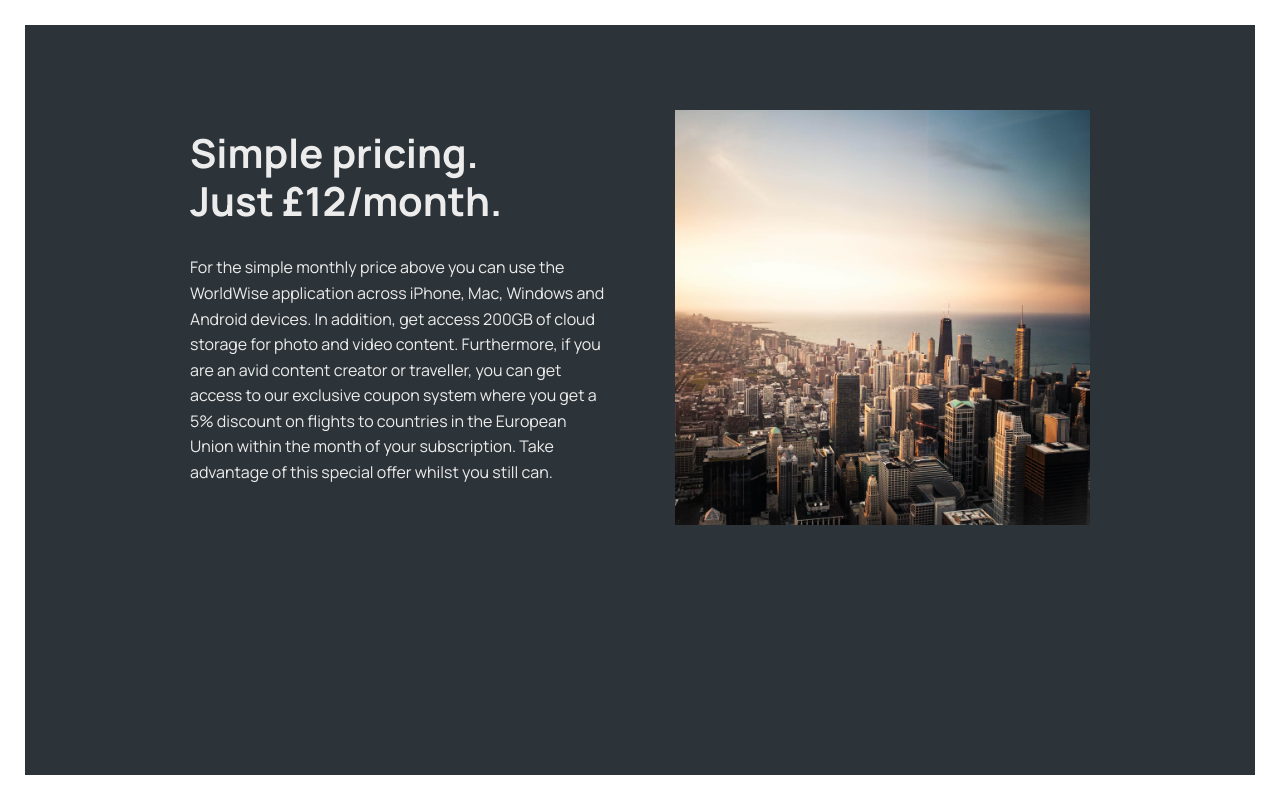
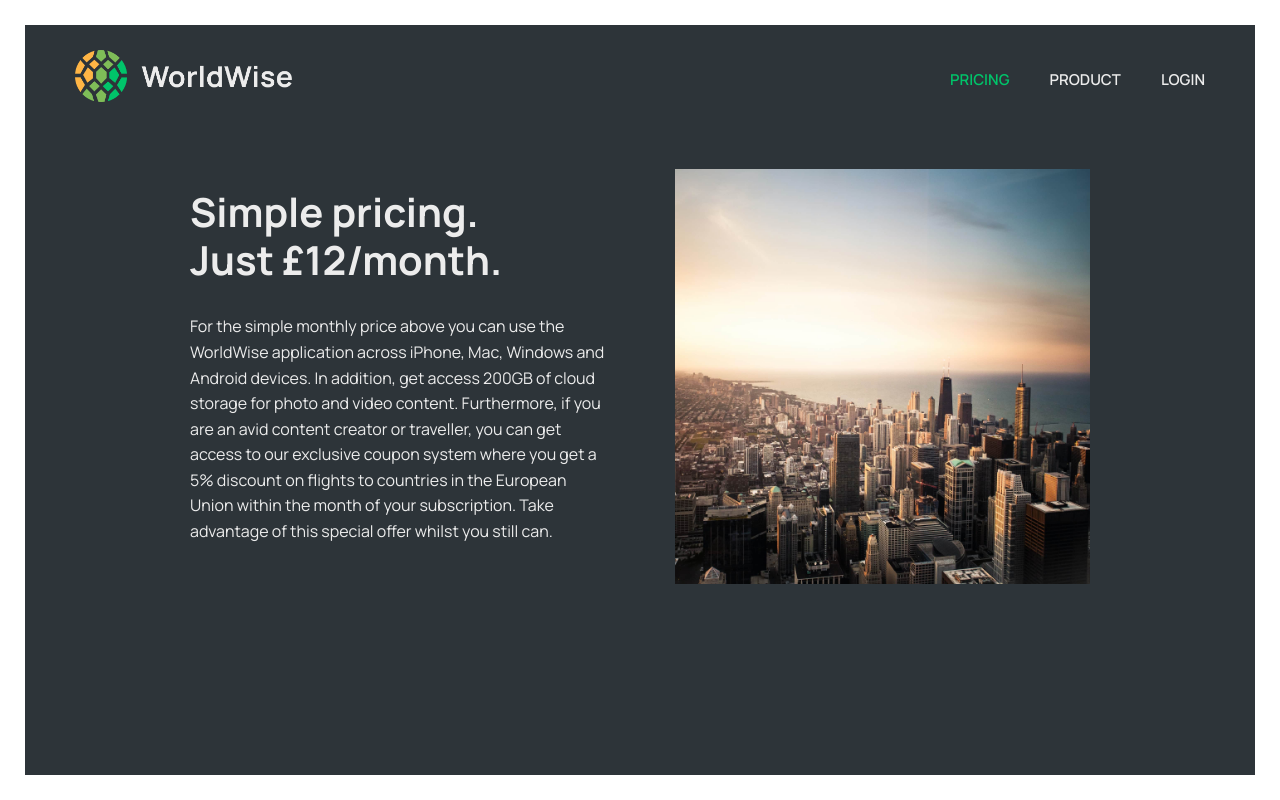
Before and after one commit to MBANS8A1/WorldWiseRecorder, a React (Vite) app: page /pricing in a window 1280 px wide. Built offline with nearby package versions, Linux system fonts and the light colour scheme.

Commit message:
I added the PageNav instances to the Pricing.jsx and Product.jsx pages, inside the opening <main> tag.

```diff
--- a/src/pages/Pricing.jsx
+++ b/src/pages/Pricing.jsx
@@ -1,9 +1,11 @@
 // Uses the same styles as Product
+import PageNav from "../components/PageNav";
 import styles from "./Product.module.css";
 
 export default function Product() {
   return (
     <main className={styles.product}>
+      <PageNav />
       <section>
         <div>
           <h2>
--- a/src/pages/Product.jsx
+++ b/src/pages/Product.jsx
@@ -1,8 +1,10 @@
+import PageNav from "../components/PageNav";
 import styles from "./Product.module.css";
 
 export default function Product() {
   return (
     <main className={styles.product}>
+      <PageNav />
       <section>
         <img
           src="img-1.jpg"
```
